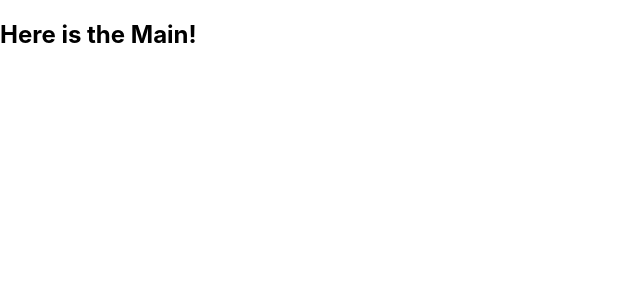
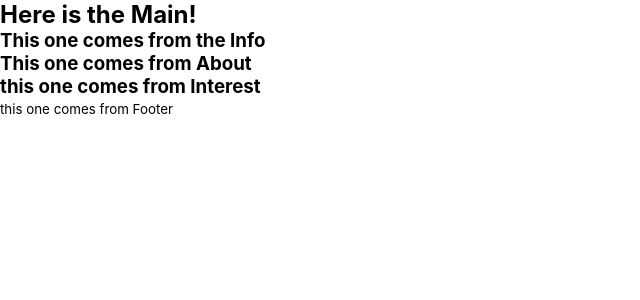
Before and after one commit to RodriguezOswaldo/learnReact, a React (Create React App) app in the folder solo-project/: page / in a window 1280 px wide. Shown: the top 300 px of the page, without its empty margins (0-640 px from the left). Built offline with nearby package versions, Linux system fonts and the light colour scheme.

Commit message:
added the 4 components, and imported them to the main

```diff
--- a/solo-project/src/App.css
+++ b/solo-project/src/App.css
@@ -1,3 +1,12 @@
+*{
+  box-sizing: border-box;
+  padding: 0;
+  margin: 0;
+}
+
+
+
+
 .App {
   text-align: center;
 }
--- /dev/null
+++ b/solo-project/src/components/About.js
@@ -0,0 +1,7 @@
+export default function About(){
+    return(
+      <div>
+          <h3>This one comes from About</h3>
+      </div>
+    );
+}
--- /dev/null
+++ b/solo-project/src/components/Footer.js
@@ -0,0 +1,7 @@
+export default function Footer(){
+    return(
+        <div>
+            <small>this one comes from Footer</small>
+        </div>
+    );
+}
--- /dev/null
+++ b/solo-project/src/components/Info.js
@@ -0,0 +1,5 @@
+export default function Info(){
+    return(
+        <h3>This one comes from the Info</h3>
+    );
+}
--- /dev/null
+++ b/solo-project/src/components/Interest.js
@@ -0,0 +1,7 @@
+export default function Interest(){
+    return(
+      <div>
+          <h3>this one comes from Interest</h3>
+      </div>
+    );
+}
--- a/solo-project/src/components/Main.js
+++ b/solo-project/src/components/Main.js
@@ -1,5 +1,15 @@
+import Info from "./Info";
+import About from "./About";
+import Footer from "./Footer";
+import Interest from "./Interest";
 export default function Main(){
     return(
-        <h2>Here is the Main!</h2>
+        <div>
+            <h2>Here is the Main!</h2>
+            <Info/>
+            <About/>
+            <Interest/>
+            <Footer/>
+        </div>
     );
 }
```
